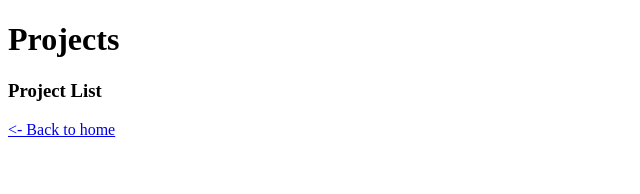
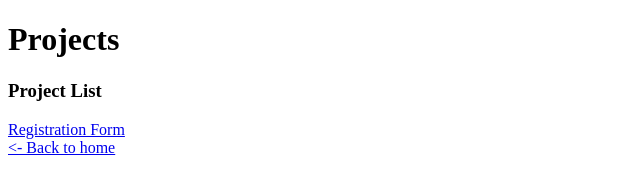
Before and after one commit to Thallapureddy-Archana/wd201, a website: page http-server/project.html in a window 1280 px wide. Shown: the whole page, without its empty margins (0-640 px from the left). Drawn offline with Linux system fonts and the light colour scheme.

Commit message:
Update project.html

```diff
--- a/http-server/project.html
+++ b/http-server/project.html
@@ -8,6 +8,8 @@
 <body>
    <h1>Projects</h1>
    <h3>Project List</h3>
+    <a href="/registration">Registration Form</a>
+    <br>
    <a href="/">&lt;- Back to home</a>
 </body>
 </html>
```
